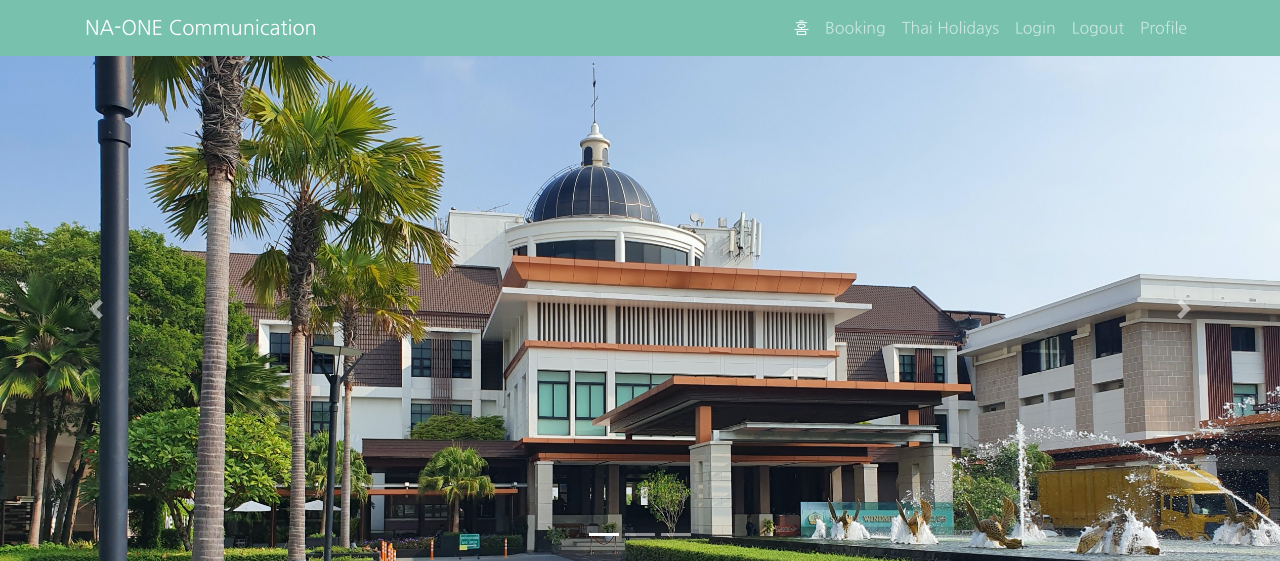
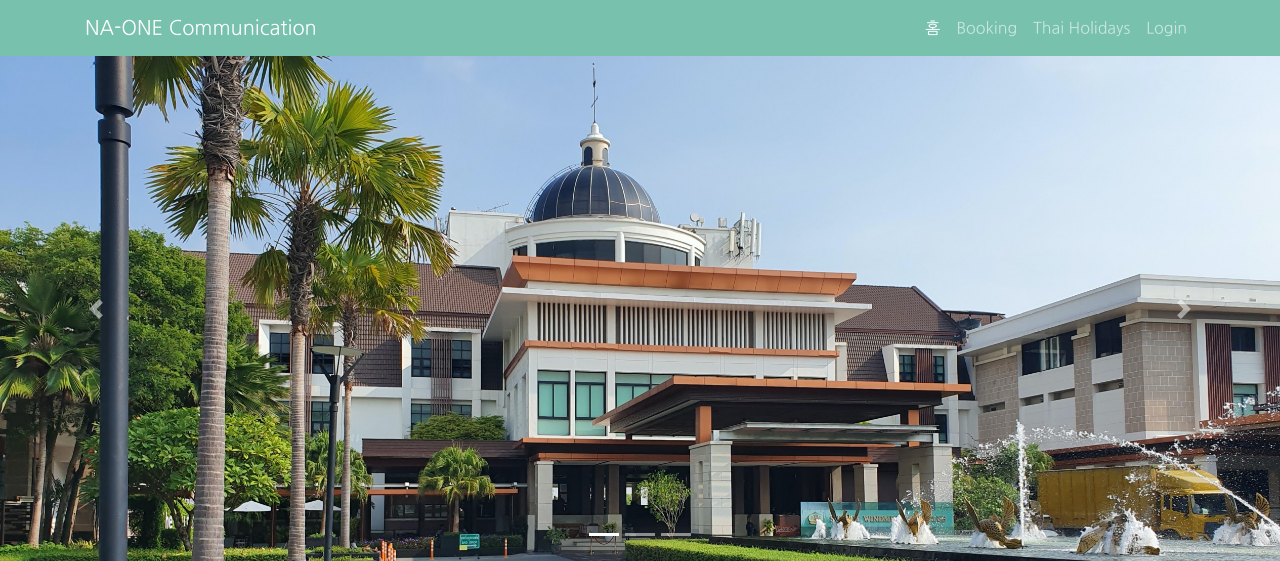
Before and after one commit to pincoin/naonegolf, a Django app: page / in a window 1280 px wide. Shown: the top 561 px of the page. Run offline with Django 3.2, Linux system fonts and the light colour scheme; parts of the project's set-up code (start-up, migrations or seed data) failed here and were passed over; some libraries are stand-ins or nearby versions.

Commit message:
- login / logout link

```diff
--- a/conf/templates/conf/base.html
+++ b/conf/templates/conf/base.html
@@ -46,15 +46,18 @@
                 <li class="nav-item">
                     <a class="nav-link" href="#">{% trans 'Thai Holidays' %}</a>
                 </li>
+                {% if not user.is_authenticated %}
                     <li class="nav-item">
-                    <a class="nav-link" href="#">{% trans 'Login' %}</a>
+                        <a class="nav-link" href="{% url 'account_login' %}">{% trans 'Login' %}</a>
                     </li>
+                {% else %}
                     <li class="nav-item">
-                    <a class="nav-link" href="#">{% trans 'Logout' %}</a>
+                        <a class="nav-link" href="{% url 'account_logout' %}">{% trans 'Logout' %}</a>
                     </li>
                     <li class="nav-item">
                         <a class="nav-link" href="#">{% trans 'Profile' %}</a>
                     </li>
+                {% endif %}
             </ul>
         </div>
     </div>
```
Lines whose indentation alone changed are shown as unchanged.
